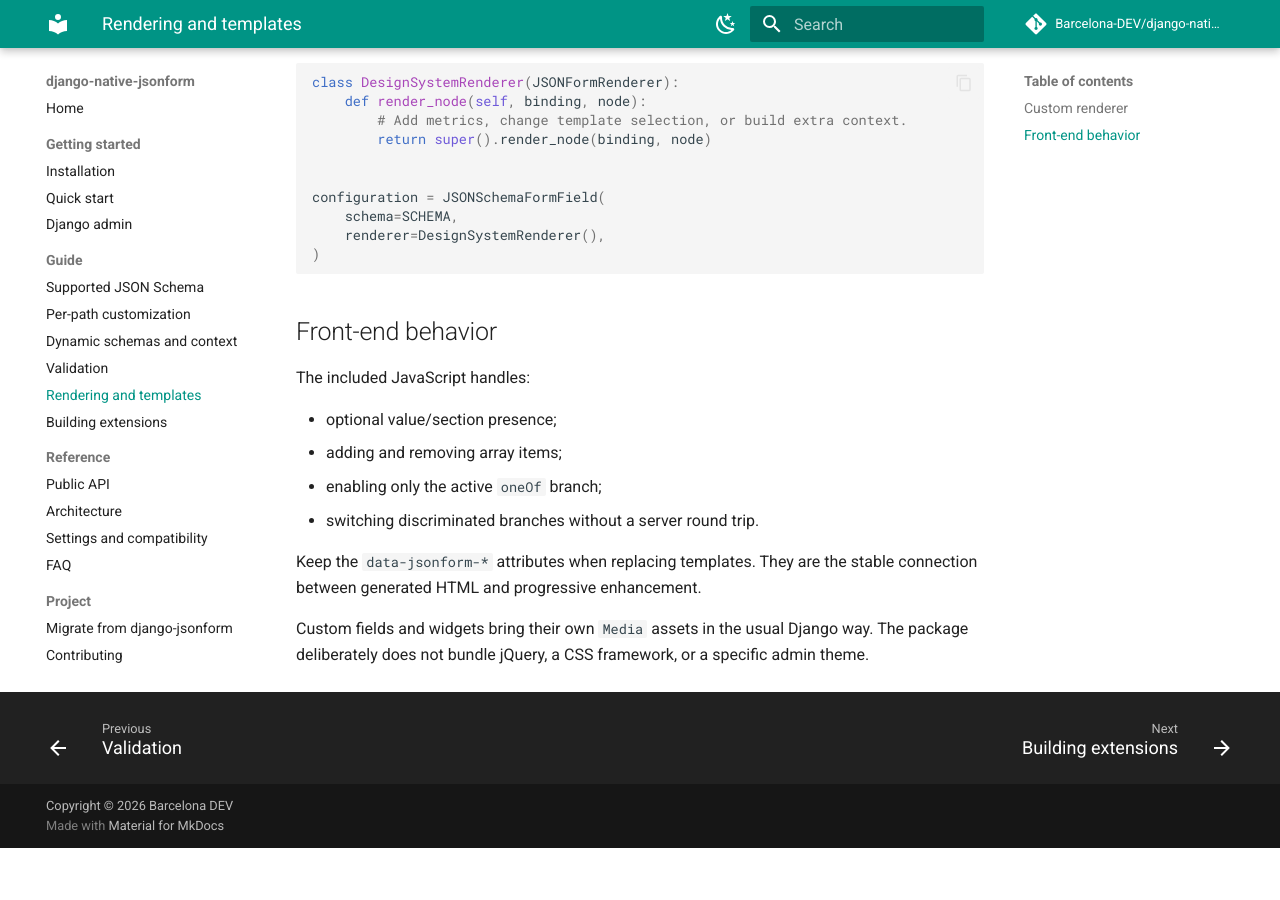
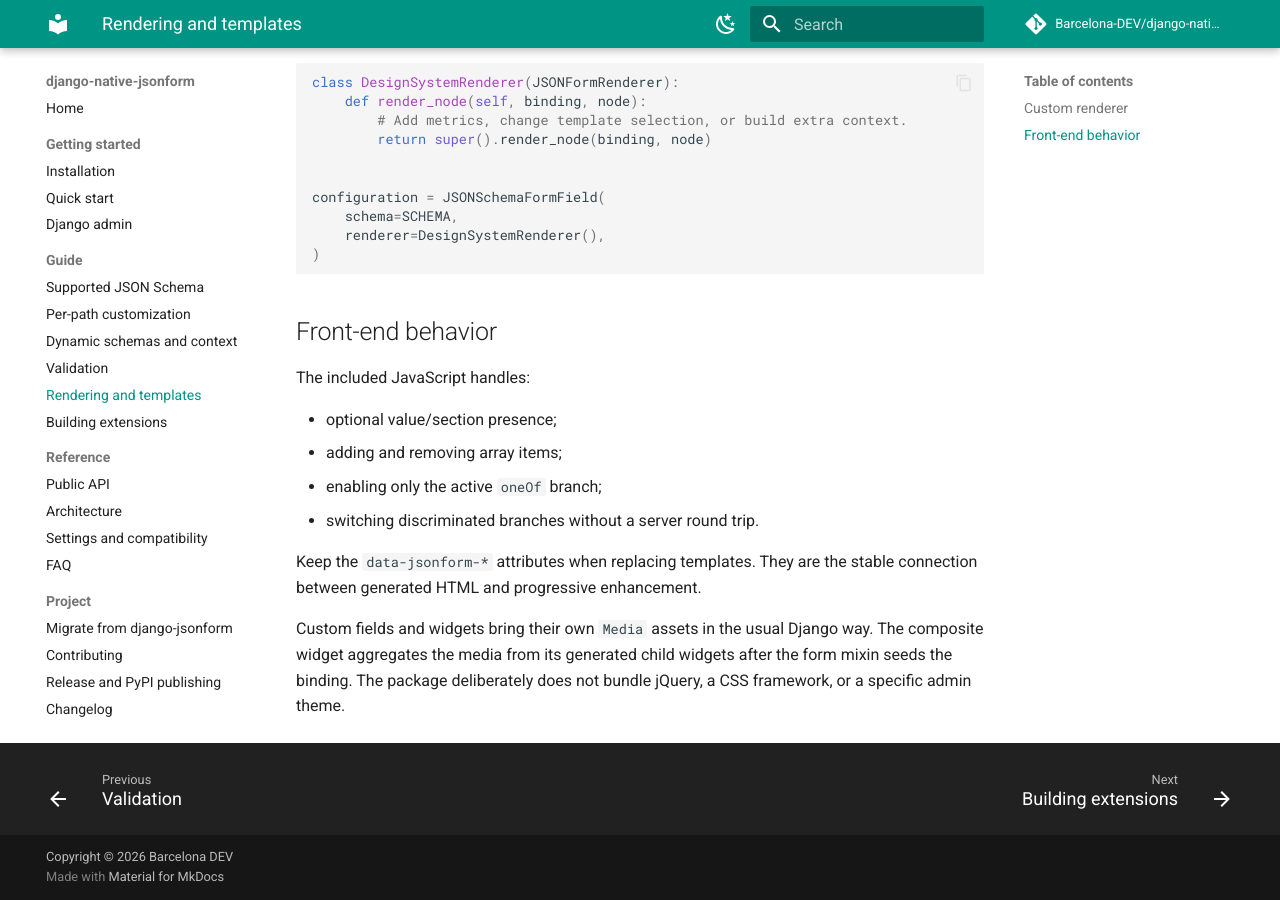
Before and after one commit to Barcelona-DEV/django-native-jsonform, an MkDocs documentation site: the page built from docs/rendering.md, in a window 1280 px wide and 900 px high, scrolled down 1075 px. Built offline with MkDocs 1.6.1 and Material for MkDocs 9.7.7, drawn with Linux system fonts in a browser that asks for light colours; comment, search, counter and statistics services are not loaded; before the commit the page ends 1923 px from its top, so only the background shows below that.

Commit message:
feat: collect extension widget assets [skip ci]

```diff
--- a/docs/rendering.md
+++ b/docs/rendering.md
@@ -66,5 +66,6 @@
 stable connection between generated HTML and progressive enhancement.
 
 Custom fields and widgets bring their own `Media` assets in the usual Django
-way. The package deliberately does not bundle jQuery, a CSS framework, or a
-specific admin theme.
+way. The composite widget aggregates the media from its generated child
+widgets after the form mixin seeds the binding. The package deliberately does
+not bundle jQuery, a CSS framework, or a specific admin theme.
```
Also changed, not shown: docs/extensions.md (+2 -1 lines), 2 other files.
